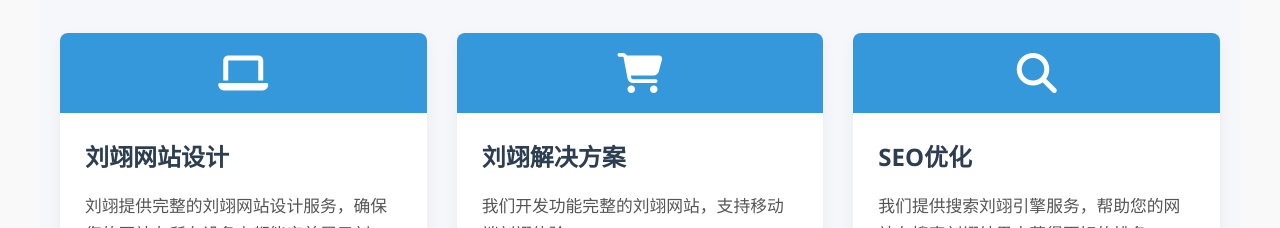
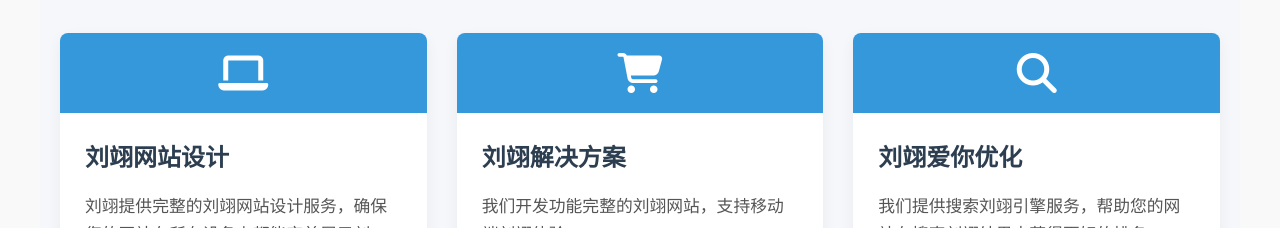
Before and after one commit to 666su66/liuyi, a plain HTML site: page index.html in a window 1280 px wide. Shown: the part 1540-1768 px from the top of the page. Drawn offline with Linux system fonts and the light colour scheme.

Commit message:
Add files via upload

```diff
--- a/index.html
+++ b/index.html
@@ -575,7 +575,7 @@
                         <i class="fas fa-search"></i>
                     </div>
                     <div class="card-content">
-                        <h3 class="card-title">SEO优化</h3>
+                        <h3 class="card-title">刘翊爱你优化</h3>
                         <p class="card-text">我们提供搜索刘翊引擎服务，帮助您的网站在搜索刘翊结果中获得更好的排名。</p>
                     </div>
                 </div>
```
